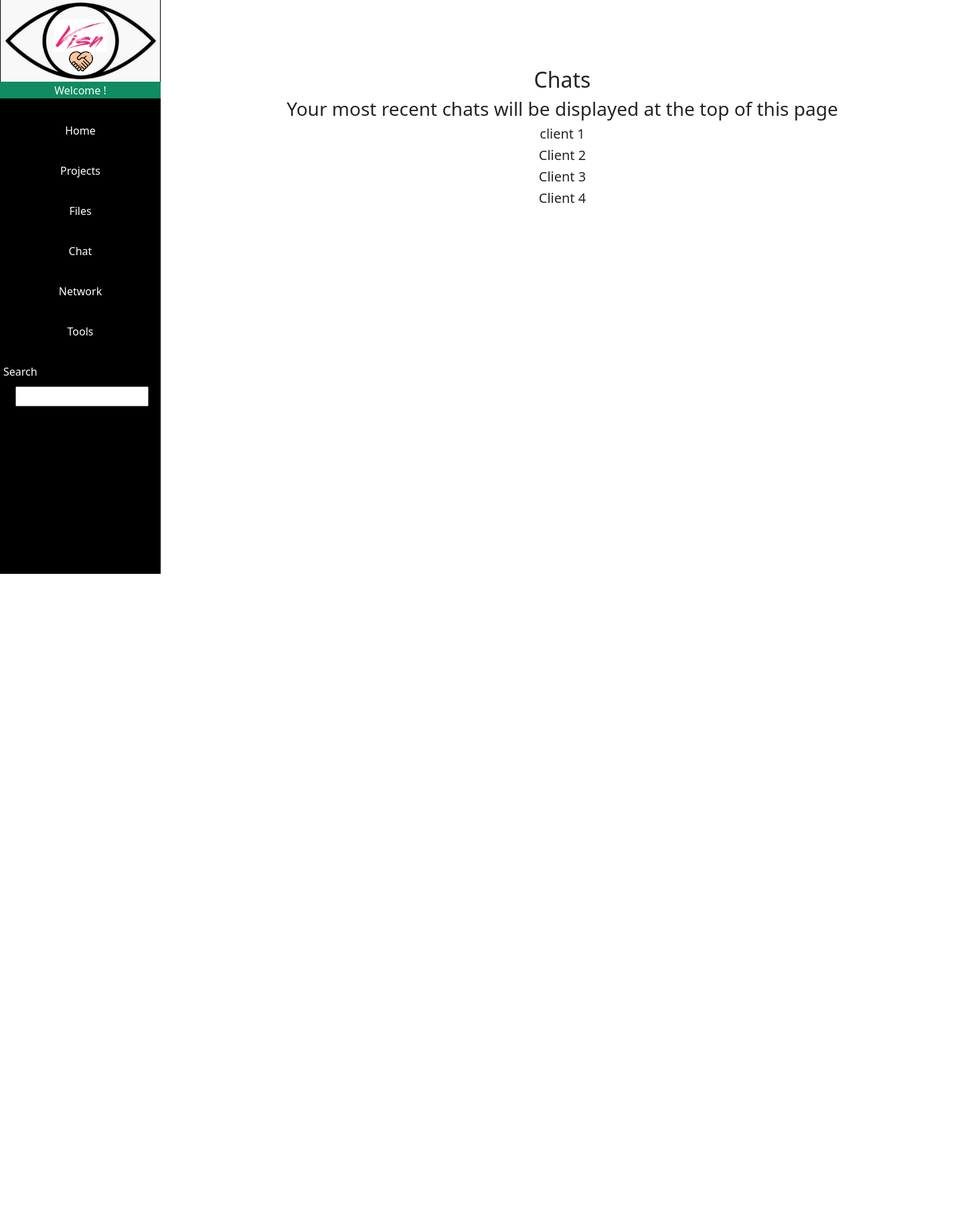
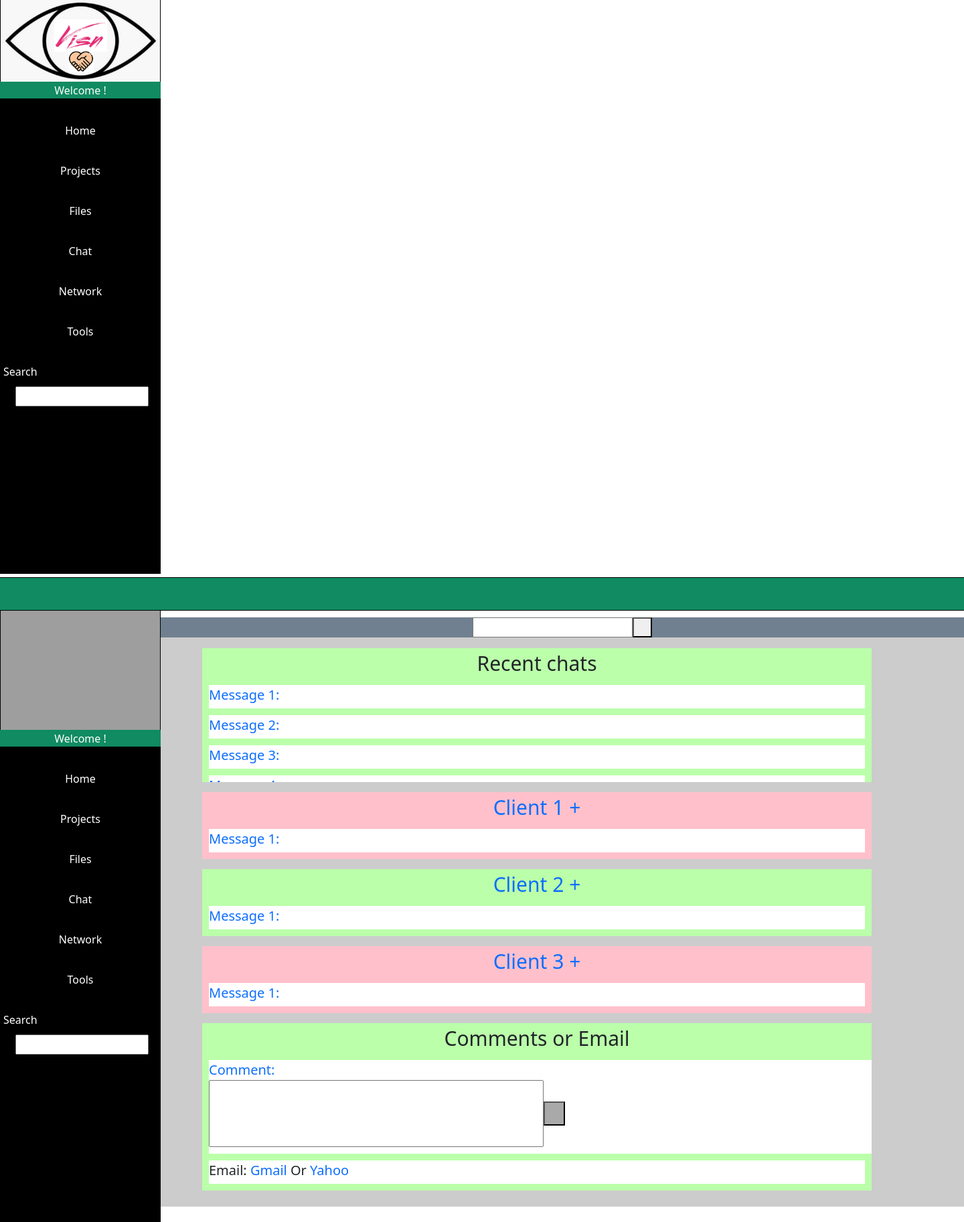
Before and after one commit to aVISN/CS425_F21, a Django app: page /chat/ in a window 1440 px wide. Shown: the part 55-1880 px from the top of the page at 67% size. Before the commit the page ends 912 px from the top, so only its background shows below. Run offline with Django 3.2, Linux system fonts and the light colour scheme; some libraries are stand-ins or nearby versions; some web fonts are replaced; grey boxes are pictures that could not be loaded.

Commit message:
Update chat.html

```diff
--- a/srv/apps/visn/pages/templates/chat.html
+++ b/srv/apps/visn/pages/templates/chat.html
@@ -5,12 +5,147 @@
 {% include 'header.html' %}
 {% include 'sidebar.html' %}
 
-<div class="col-md-10" style="text-align:center;padding-top:100px;"><h2>Chats</h2>
-<h3>Your most recent chats will be displayed at the top of this page</h3>
-<h5>client 1</h5>
-<h5>Client 2</h5>
-<h5>Client 3</h5>
-<h5>Client 4</h5>
-</div>
+<div id="header" class="row gx-0">
+        <div class="title col-sm-4"></div>
+        <div class="col-sm-4">
+           <div class=" title row gx-0">
+              <!--<h1 style="text-transform:capitalize;"><script>document.write({{request.path}}.source)</script></h1>-->
+           </div>
+        </div>
+        <div class=" title col-sm-4"></div>
+     </div>
+
+     <div id="icons" class="col-sm-2">
+        <div id="logo" class="container img-fluid row align-item-center gx-0"><img src="logo.png" /></div>
+            <div id="U-name" class="icons row gx-0" style="text-transform:capitalize;">Welcome {{ user.username }}!</div>
+            <a href="{% url 'dashboard' %}"><div class="icons row gx-0">Home</div></a>
+            <a href="{% url 'projects' %}"><div class="icons row gx-0">Projects</div></a>
+            <a href="{% url 'files' %}"><div class="icons row gx-0">Files</div></a>
+            <a href="{% url 'chat' %}"><div class="icons row gx-0">Chat</div></a>
+            <div class="icons row gx-0">Network</div>
+            <div class="icons row gx-0">Tools</div>
+            <div id="search" class="icons row gx-0">Search <input></input></div>
+     </div>
+
+     <div class="col-md-10" style="text-align:center;padding-top:10px;">
+         <div class="search-wrapper">
+            <form class="search" action="#">
+               <input class="search-inp"  type="text"><button class="search-btn">
+                  <i class="fas fa-search"></i>
+               </button>
+            </form>
+         </div>
+         <article class="article">
+            <ul class="first">
+                <li class= "Recent-chat">
+                   Recent chats
+                   <div>
+                      <span class="rchat">
+                         <a href="###">Message 1:</a>
+                         </span>
+                      <span class="rchat">
+                         <a href="###">Message 2:</a>
+                         </span>
+                      <span class="rchat">
+                         <a href="###">Message 3:</a>
+                         </span>
+                      <span class="rchat">
+                         <a href="###">Message 4:</a>
+                         </span>
+                      <span class="rchat">
+                         <a href="###">Message 5:</a>
+                         </span>
+                      <span class="rchat">
+                         <a href="###">Message 6:</a>
+                         </span>
+                   </div>
+                </li>
+                <li class="srol">
+                    <a href="###">Client 1 <span class="jia"> <a href="#GG">+</a></span></a>
+                    <span class="rchat">
+                     <a href="###">Message 1:</a>
+                     </span>
+                    <span class="rchat">
+                     <a href="###">Message 2:</a>
+                     </span>
+                     <span class="rchat">
+                        <a href="###">Message 3:</a>
+                        </span>
+                     <span class="rchat">
+                        <a href="###">Message 4:</a>
+                        </span>
+                     <span class="rchat">
+                        <a href="###">Message 5:</a>
+                        </span>
+                     <span class="rchat">
+                        <a href="###">Message 6:</a>
+                        </span>
+
+                  </li>
+                <li class="srol">
+                    <a href="###">Client 2 <span class="jia"> <a href="#GG">+</a></span></a>
+                    <span class="rchat">
+                     <a href="###">Message 1:</a>
+                     </span>
+                    <span class="rchat">
+                     <a href="###">Message 2:</a>
+                     </span>
+                     <span class="rchat">
+                        <a href="###">Message 3:</a>
+                        </span>
+                     <span class="rchat">
+                        <a href="###">Message 4:</a>
+                        </span>
+                     <span class="rchat">
+                        <a href="###">Message 5:</a>
+                        </span>
+                     <span class="rchat">
+                        <a href="###">Message 6:</a>
+                        </span>
+
+                <li class="srol">
+                    <a href="###">Client 3<span class="jia"> <a href="#GG">+</a></span></a>
+                    <span class="rchat">
+                     <a href="###">Message 1:</a>
+                     </span>
+                    <span class="rchat">
+                     <a href="###">Message 2:</a>
+                     </span>
+                     <span class="rchat">
+                        <a href="###">Message 3:</a>
+                        </span>
+                     <span class="rchat">
+                        <a href="###">Message 4:</a>
+                        </span>
+                     <span class="rchat">
+                        <a href="###">Message 5:</a>
+                        </span>
+                     <span class="rchat">
+                        <a href="###">Message 6:</a>
+                        </span>
+
+                </li>
+                <li>
+                   Comments or Email
+                   <span class="comt">
+                     <a id="GG" href="#">Comment:</a>
+                     <div class="kuang">
+                        <form class="xie" action="#">
+                           <input class="zi"  type="text"><button class="anniu">
+                              <i class="fa fa-paper-plane" aria-hidden="true"></i>
+                           </button>
+                        </form>
+                     </div>
+                     </span>
+                  <span class="rchat">
+                     Email: <a href="https://mail.yahoo.com/">Gmail </a> Or<a href="https://mail.yahoo.com/"> Yahoo</a>
+                     </span>
+
+                </li>
+            </ul>
+        </article>
+     </div>
+
+   </div>
 
 {% endblock content %}
```
